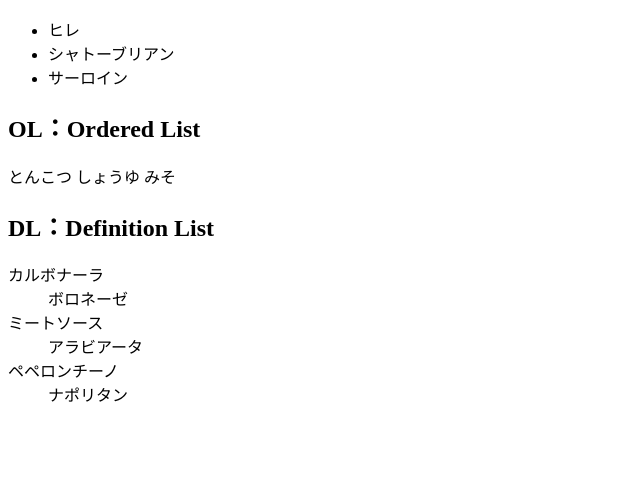
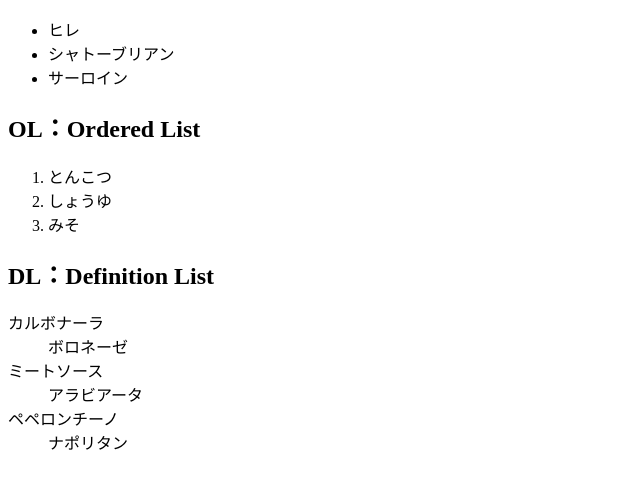
Before and after one commit to MiyuuYamada/html_sample_04, a plain HTML site: page index.html in a window 1280 px wide. Shown: the part 127-616 px from the top of the page, without its empty margins (0-640 px from the left). Drawn offline with Linux system fonts and the light colour scheme.

Commit message:
Add files via upload

```diff
--- a/index.html
+++ b/index.html
@@ -13,9 +13,11 @@
       <li>サーロイン</li>
     </ul>
     <h2>OL：Ordered List</h2>
-        とんこつ
-        しょうゆ
-        みそ
+    <ol>
+       <li>とんこつ</li>
+       <li>しょうゆ</li>
+       <li>みそ</li>
+     </ol>
    <h2>DL：Definition List</h2>
       <dl>
          <dt>カルボナーラ</dt>
```
